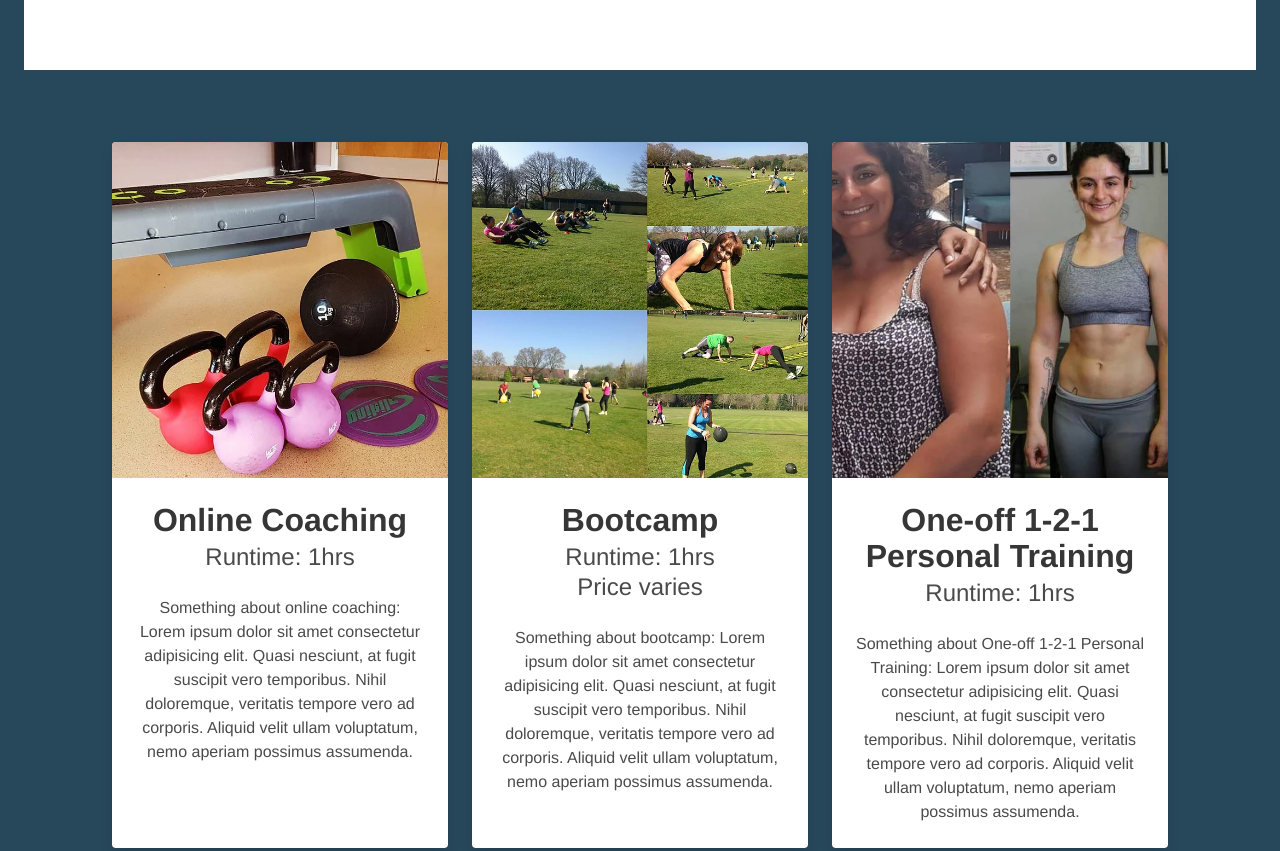
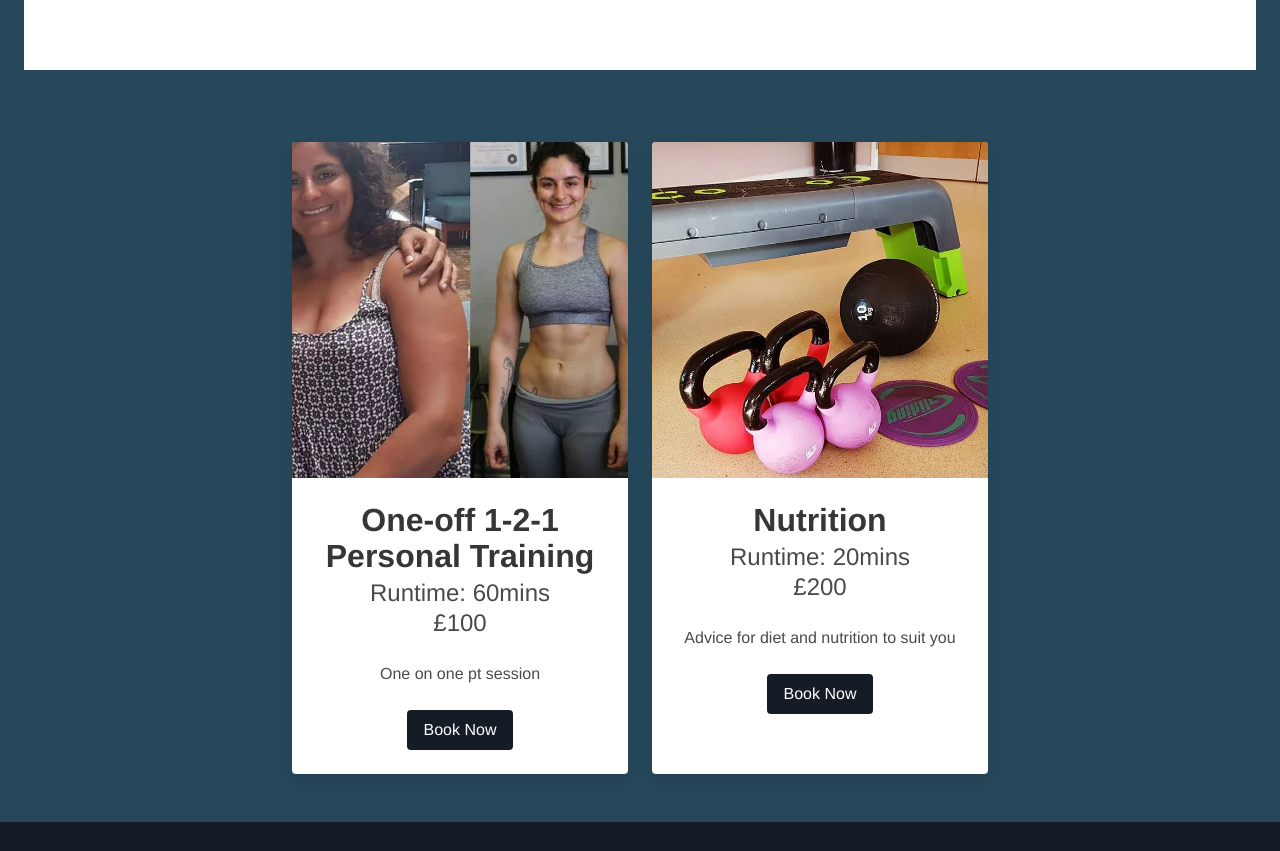
Before and after one commit to AdamWorley/fitnessonthegreen, a Gatsby site: page / in a window 1280 px wide. Shown: the part 1900-2751 px from the top of the page. Built offline with nearby package versions, Linux system fonts and the light colour scheme; Gatsby itself is replaced by a stand-in of ours.

Commit message:
ifram booking modal

```diff
--- a/src/components/services.js
+++ b/src/components/services.js
@@ -3,44 +3,47 @@ import weights from "../images/weights.webp";
 import henchJane from "../images/henchJane.webp";
 import outdoorFitness from "../images/outdoorFitness.webp";
 
+const baseUrl =
+  "https://my.setmore.com/bookingpage/71a5ece2-2c43-458c-bcab-73b4cc97a55e/services/";
 const services = [
   {
-    title: "Online Coaching",
-    img: { src: weights, alt: "Dumbbells", width: 400, height: 400 },
-    days: [],
-    runtime: 1,
-    price: "",
-    description:
-      "Something about online coaching: Lorem ipsum dolor sit amet consectetur adipisicing elit. Quasi nesciunt, at fugit suscipit vero temporibus. Nihil doloremque, veritatis tempore vero ad corporis. Aliquid velit ullam voluptatum, nemo aperiam possimus assumenda.",
-    url: "",
+    key: "s86a75060eb4a45931687c0534ad7dfc0e55c65bf",
+    service_name: "One-off 1-2-1 Personal Training",
+    staff_keys: ["xxxxx"],
+    duration: 60,
+    buffer_duration: 0,
+    cost: 100,
+    currency: "USD",
+    image_url: henchJane,
+    description: "One on one pt session",
   },
   {
-    title: "Bootcamp",
-    img: {
-      src: outdoorFitness,
-      alt: "People exercising outside",
-      width: 400,
-      height: 400,
-    },
-    days: ["Wed, Sat, Sun"],
-    runtime: 1,
-    price: "Price varies",
-    description:
-      "Something about bootcamp: Lorem ipsum dolor sit amet consectetur adipisicing elit. Quasi nesciunt, at fugit suscipit vero temporibus. Nihil doloremque, veritatis tempore vero ad corporis. Aliquid velit ullam voluptatum, nemo aperiam possimus assumenda.",
-    // url: "http://my.setmore.com/bookingpage/71a5ece2-2c43-458c-bcab-73b4cc97a55e/class/591edd76-64b3-4839-b6a6-3bada6169586",
-    url: "",
+    key: "s6dd7c3a116d9b70301da1a1f33e175eb25db0952",
+    service_name: "Nutrition",
+    staff_keys: [],
+    duration: 20,
+    buffer_duration: 10,
+    cost: 200,
+    currency: "USD",
+    image_url: weights,
+    description: "Advice for diet and nutrition to suit you",
   },
-  {
-    title: "One-off 1-2-1 Personal Training",
-    img: { src: henchJane, alt: "Jane being hench", width: 400, height: 400 },
-    days: [],
-    runtime: 1,
-    price: "",
-    description:
-      "Something about One-off 1-2-1 Personal Training: Lorem ipsum dolor sit amet consectetur adipisicing elit. Quasi nesciunt, at fugit suscipit vero temporibus. Nihil doloremque, veritatis tempore vero ad corporis. Aliquid velit ullam voluptatum, nemo aperiam possimus assumenda.",
-    url: "",
-  },
+  // {
+  //   key: "None",
+  //   service_name: "None",
+  //   staff_keys: [],
+  //   duration: 20,
+  //   buffer_duration: 10,
+  //   cost: 200,
+  //   currency: "USD",
+  //   image_url: outdoorFitness,
+  //   description: "service 2 description",
+  // },
 ];
+
+function toggleModal(id) {
+  document.querySelector("#booking-modal-" + id).classList.toggle("is-active");
+}
 
 const Services = () => {
   return (
@@ -48,34 +51,74 @@ const Services = () => {
       <div className="container has-text-centered">
         <div className="columns is-centered">
           {services.map((service) => {
-            const { title, runtime, price, description, url } = service;
-            const { src, alt, width, height } = service.img;
+            const {
+              key,
+              service_name,
+              duration,
+              cost,
+              image_url,
+              description,
+            } = service;
+            const url = baseUrl + key;
             return (
-              <div className="column is-4">
+              <div key={key} className="column is-4">
                 <div className="card">
                   <div className="card-image">
                     <figure className="image">
-                      <img src={src} alt={alt} width={width} height={height} />
+                      <img
+                        src={image_url}
+                        alt={service_name}
+                        width="400"
+                        height="400"
+                      />
                     </figure>
                   </div>
                   <div className="card-content">
-                    <h2 className="title is-3">{title}</h2>
+                    <h2 className="title is-3">{service_name}</h2>
                     <h3 className="subtitle is-4">
-                      Runtime: {runtime}hrs
+                      Runtime: {duration}mins
                       <br />
-                      {price}
+                      &pound;{cost}
                     </h3>
                     <p className="is-success">{description}</p>
+                    <br />
                     {url !== undefined && url !== "" && (
-                      <a
+                      <button
                         className="button is-primary"
-                        href={url}
-                        target="_blank"
-                        rel="noreferrer"
+                        onClick={() => toggleModal(key)}
                       >
                         Book Now
-                      </a>
+                      </button>
                     )}
+                    <div id={"booking-modal-" + key} className="modal">
+                      <div className="modal-background"></div>
+                      <div className="modal-card">
+                        <header className="modal-card-head">
+                          <p className="modal-card-title has-text-white">
+                            Booking - {service_name}
+                          </p>
+                          <button
+                            className="delete"
+                            aria-label="close"
+                            onClick={() => toggleModal(key)}
+                          ></button>
+                        </header>
+                        <div className="modal-card-body">
+                          <iframe
+                            className="has-ratio"
+                            width="500"
+                            height="800"
+                            src={url}
+                            frameBorder="0"
+                          />
+                        </div>
+                        <button
+                          className="modal-close is-large"
+                          aria-label="close"
+                          onClick={() => toggleModal(key)}
+                        ></button>
+                      </div>
+                    </div>
                   </div>
                 </div>
               </div>
```
